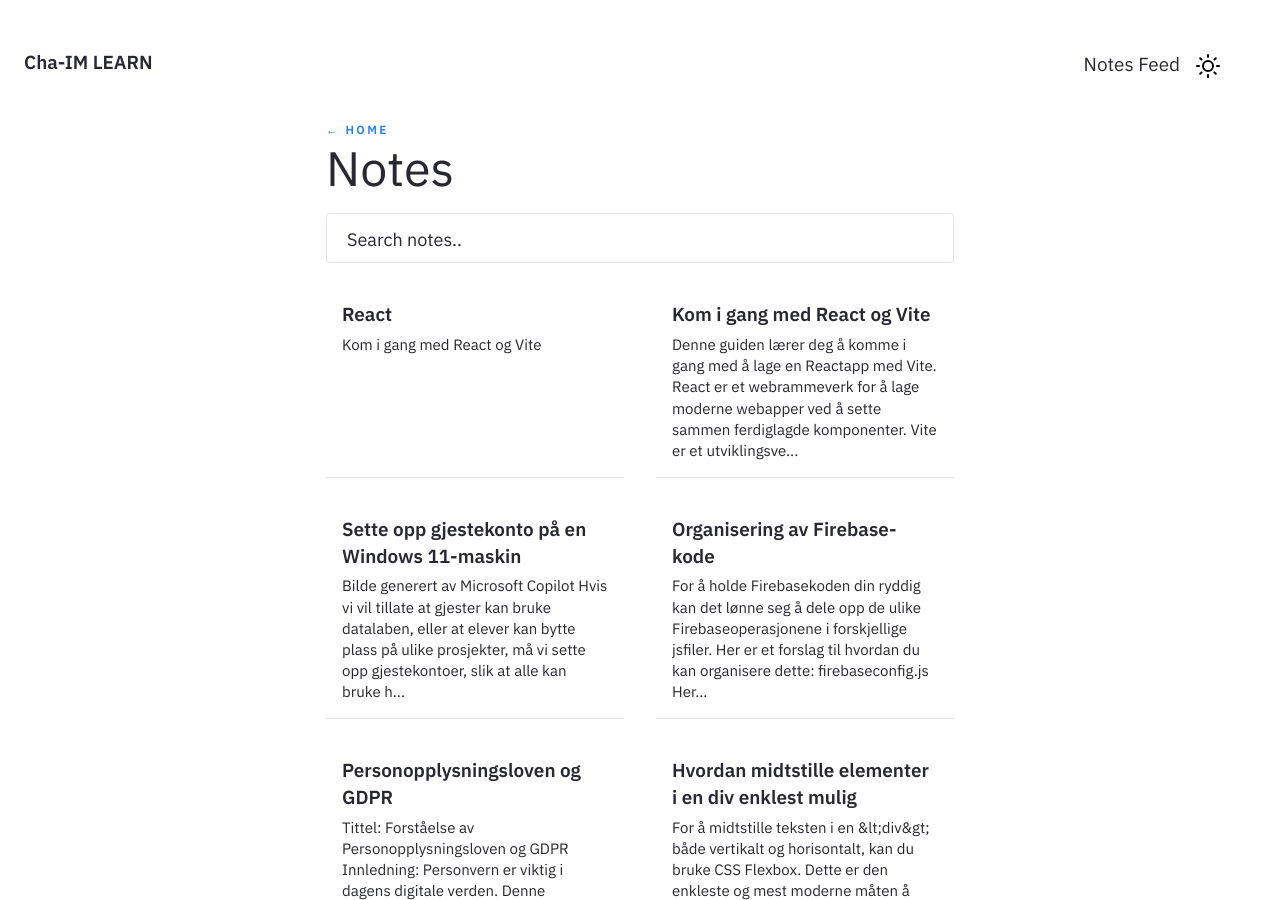
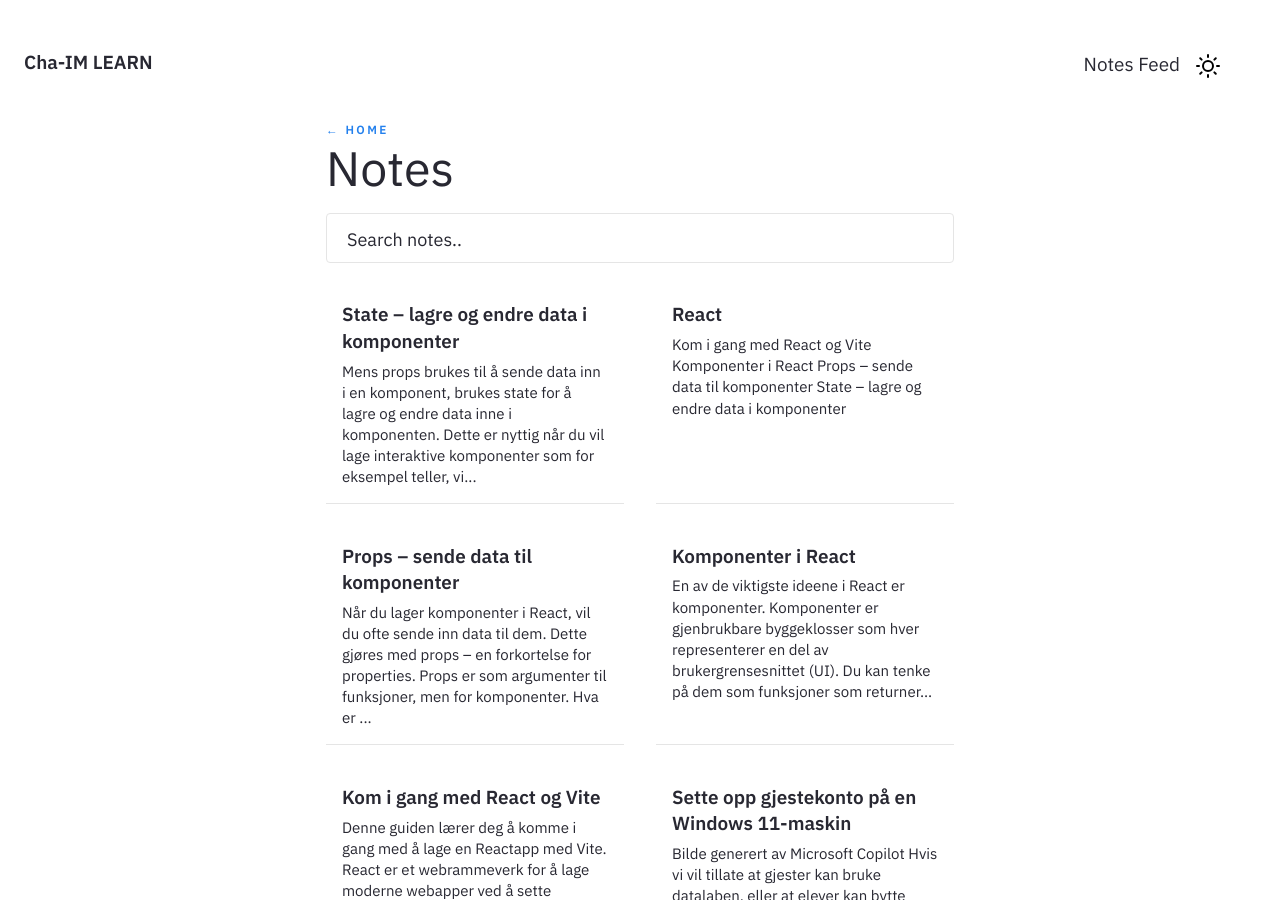
Before and after one commit to Cha-IM/cha-im.github.io, a Jekyll site: the page built from pages/notes.md, in a window 1280 px wide and 900 px high. Built offline with Jekyll 4.4.1, drawn with Linux system fonts in a browser that asks for light colours.

Commit message:
TRFK-811339 2025-5-15:14:22:30

````diff
--- /dev/null
+++ b/_notes/Public/Utvikling/React/Komponenter i React.md
@@ -0,0 +1,103 @@
+---
+title: Komponenter i React
+feed: show
+date: 15-05-2025
+---
+
+
+En av de viktigste ideene i React er **komponenter**. Komponenter er gjenbrukbare byggeklosser som hver representerer en del av brukergrensesnittet (UI). Du kan tenke på dem som funksjoner som returnerer HTML.
+
+---
+
+### Hva er en komponent?
+
+En komponent er en **JavaScript-funksjon** som returnerer **JSX**. JSX ser ut som HTML, men det er egentlig JavaScript.
+
+Her er et enkelt eksempel:
+
+```jsx
+// Hilsen.jsx
+
+function Hilsen() {
+  return <h1>Hei, verden!</h1>;
+}
+
+export default Hilsen;
+```
+
+Denne komponenten returnerer en `<h1>`-overskrift. Den kan brukes hvor som helst i React-prosjektet.
+
+---
+
+### 🔌 Hvordan bruke en komponent?
+
+For å bruke `Hilsen`-komponenten i prosjektet ditt, må du først importere den i en annen komponent, for eksempel i `App.jsx`:
+
+```jsx
+import Hilsen from './Hilsen';
+
+function App() {
+  return (
+	<>
+	    <div>
+	      <Hilsen />
+	    </div>
+    </>
+  );
+
+}
+
+export default App;
+```
+
+Når vi bruker komponenter må vi starte og avslutte return-funksjonen med en tom HTML-tagg (`<>` og `</>`), slik som i eksempelet. Legg merke til at komponenter **må ha stor forbokstav**, og at man bruker dem som HTML-tagger uten avslutningstagg, slik: `<Hilsen />`.
+
+---
+
+### Lage flere komponenter
+
+Du kan lage mange forskjellige komponenter. For eksempel:
+
+```jsx
+// Oppskrift.jsx
+
+function Oppskrift() {
+  return (
+    <div>
+      <h2>Pannekaker</h2>
+      <p>Ingredienser: Melk, mel, egg</p>
+    </div>
+  );
+}
+
+export default Oppskrift;
+```
+
+Og bruke den slik:
+
+```jsx
+import Oppskrift from './Oppskrift';
+
+function App() {
+  return (
+    <div>
+      <Oppskrift />
+    </div>
+  );
+}
+```
+
+---
+
+### Hvor skal komponenter lagres?
+
+Lag en egen mappe i `src` som heter `components`, og lagre komponentene der. Eksempel:
+
+```
+src/
+├── components/
+│   ├── Hilsen.jsx
+│   └── Oppskrift.jsx
+├── App.jsx
+└── main.jsx
+```
--- /dev/null
+++ b/_notes/Public/Utvikling/React/Props – sende data til komponenter.md
@@ -0,0 +1,103 @@
+---
+title: Props – sende data til komponenter
+feed: show
+date: 15-05-2025
+---
+Når du lager komponenter i React, vil du ofte sende inn data til dem. Dette gjøres med **props** – en forkortelse for _properties_. Props er som argumenter til funksjoner, men for komponenter.
+
+---
+
+### Hva er props?
+
+Props er data som du sender til en komponent når du bruker den. Du kan bruke props til å gjøre komponentene dine mer fleksible og gjenbrukbare.
+
+Her er et eksempel:
+
+```jsx
+// Hilsen.jsx
+
+function Hilsen(props) {
+  return <h1>Hei, {props.navn}!</h1>;
+}
+
+export default Hilsen;
+```
+
+Denne komponenten tar imot en prop som heter `navn`, og viser den i teksten.
+
+---
+
+### Sende inn props
+
+Når du bruker komponenten, sender du inn data som “attributter”, akkurat som i HTML:
+
+```jsx
+// App.jsx
+
+import Hilsen from './components/Hilsen';
+
+function App() {
+  return (
+    <div>
+      <Hilsen navn="Aurora" />
+      <Hilsen navn="Emil" />
+    </div>
+  );
+}
+
+export default App;
+```
+
+Her vises to forskjellige hilsener, fordi vi sender inn ulike verdier som prop `navn`.
+
+---
+
+### Props er readonly
+
+Props kan ikke endres inne i komponenten – de er bare til for å sende data inn. Hvis du trenger å endre data i en komponent, må du bruke **state**, som vi kommer tilbake til senere.
+
+---
+
+### Tips for props og komponentstruktur
+
+Hold komponentene enkle: én oppgave per komponent.
+
+Eksempel med en komponent som viser en oppskrift basert på props:
+
+```jsx
+// Oppskrift.jsx
+
+function Oppskrift(props) {
+  return (
+    <div>
+      <h2>{props.tittel}</h2>
+      <p>{props.ingredienser}</p>
+    </div>
+  );
+}
+
+export default Oppskrift;
+```
+
+Og slik bruker du den:
+
+```jsx
+// App.jsx
+
+import Oppskrift from './components/Oppskrift';
+
+function App() {
+  return (
+    <div>
+      <Oppskrift
+        tittel="Pannekaker"
+        ingredienser="Melk, mel, egg"
+      />
+      <Oppskrift
+        tittel="Smoothie"
+        ingredienser="Banan, bær, yoghurt"
+      />
+    </div>
+  );
+}
+```
--- a/_notes/Public/Utvikling/React/React.md
+++ b/_notes/Public/Utvikling/React/React.md
@@ -4,3 +4,6 @@ feed: show
 date: 15-05-2025
 ---
 1. [[Kom i gang med React og Vite]]
+2. [[Komponenter i React]]
+3. [[Props – sende data til komponenter]]
+4. [[State – lagre og endre data i komponenter]]
--- /dev/null
+++ b/_notes/Public/Utvikling/React/State – lagre og endre data i komponenter.md
@@ -0,0 +1,91 @@
+---
+title: State – lagre og endre data i komponenter
+feed: show
+date: 15-05-2025
+---
+
+Mens **props** brukes til å sende data _inn_ i en komponent, brukes **state** for å _lagre og endre data_ _inne i_ komponenten. Dette er nyttig når du vil lage interaktive komponenter som for eksempel teller, viser/skjuler noe, eller reagerer på brukerens input.
+
+---
+
+### Hva er state?
+
+State er en "lokal tilstand" i komponenten – altså data som React husker, og som kan endres. Når state endres, vil komponenten **rendres på nytt** (oppdateres automatisk i nettleseren).
+
+For å bruke state trenger du en **React-hook** som heter `useState`. Dette importeres fra React:
+
+```jsx
+import { useState } from 'react';
+```
+
+---
+
+### Eksempel: Tell hvor mange ganger brukeren har trykket på en knapp
+
+```jsx
+// Teller.jsx
+
+import { useState } from 'react';
+
+function Teller() {
+  const [antall, setAntall] = useState(0);
+
+  return (
+    <div>
+      <p>Du har trykket {antall} ganger</p>
+      <button onClick={() => setAntall(antall + 1)}>Trykk meg</button>
+    </div>
+  );
+}
+
+export default Teller;
+```
+
+---
+
+### Hva skjer her?
+
+```jsx
+const [antall, setAntall] = useState(0);
+```
+
+- `useState(0)` sier at startverdien er `0`.
+- `antall` er den nåværende verdien.
+- `setAntall` er en funksjon du bruker for å oppdatere verdien.
+- Når `setAntall` blir kalt, oppdaterer React komponenten automatisk.
+
+Knappen har en **event handler**:
+
+```jsx
+onClick={() => setAntall(antall + 1)}
+```
+
+Dette betyr: Når knappen trykkes, øk `antall` med 1.
+
+---
+
+### Prøv selv!
+
+Lag en fil `Teller.jsx` i `components`-mappa og legg inn koden over. Deretter importer den i `App.jsx`:
+
+```jsx
+import Teller from './components/Teller';
+
+function App() {
+  return (
+    <div>
+      <Teller />
+    </div>
+  );
+}
+```
+
+---
+
+### Flere eksempler på state
+
+- **Skru av/på tekst**
+- **Lagre input fra brukeren**
+- **Bytte mellom lys og mørk modus**
+
+Disse krever ofte at man holder på en tilstand som endres når noe skjer – da bruker man `useState`.
````
Also changed, not shown: _notes/Public/Utvikling/React/Kom i gang med React og Vite.md (+1 -3 lines), .obsidian/workspace.json.
